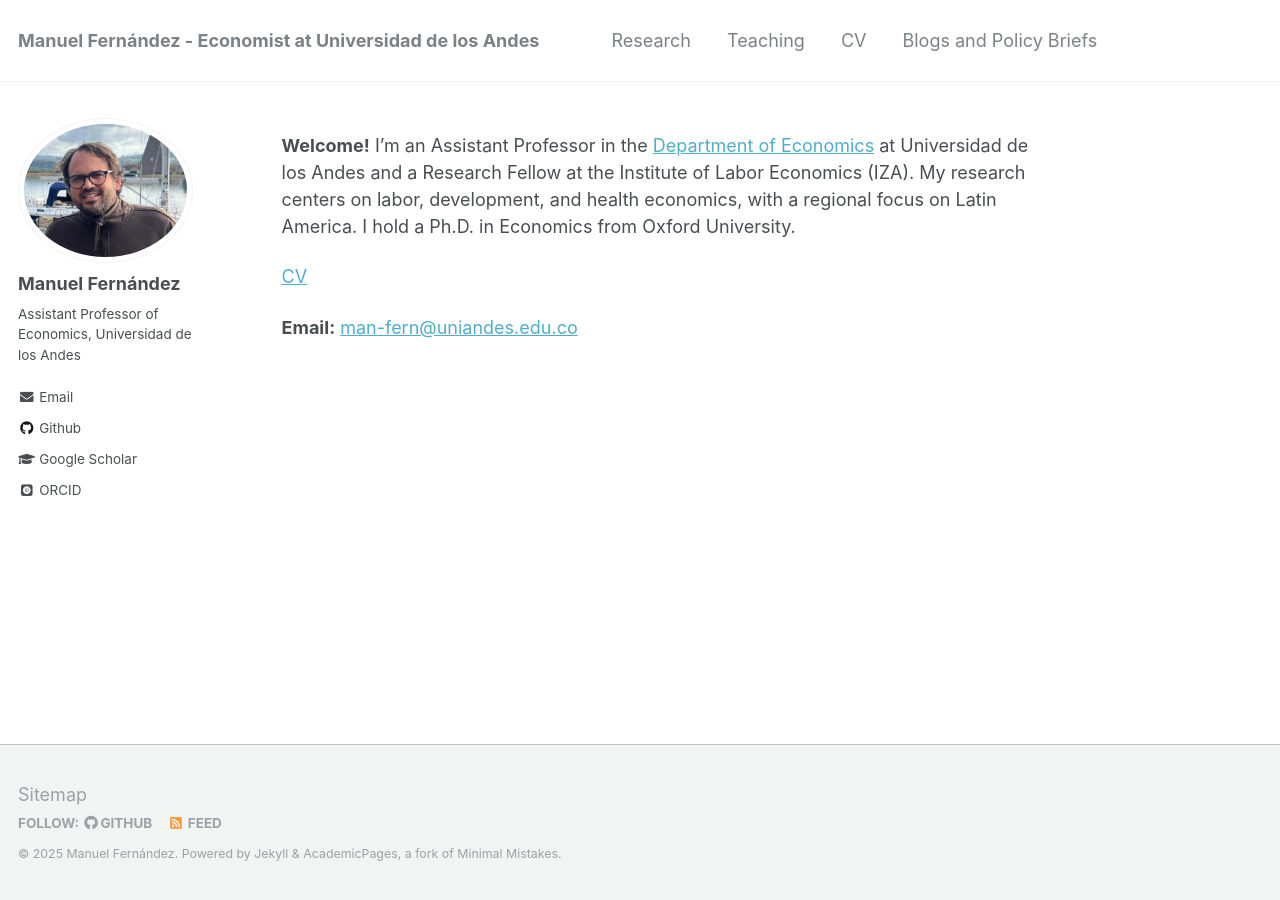
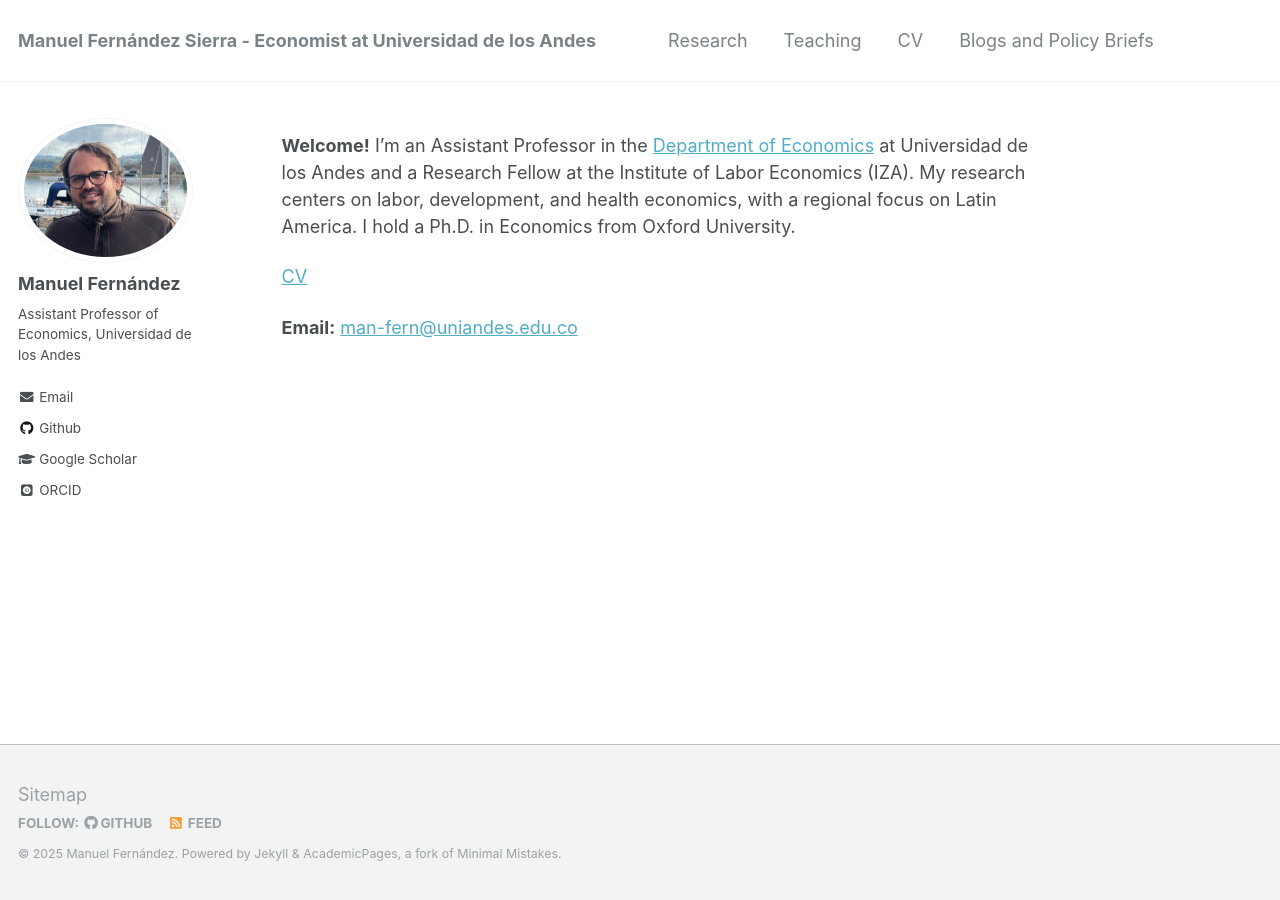
Before and after one commit to man-fern/man-fern.github.io, a Jekyll site: the page built from _pages/about.md, in a window 1280 px wide. Built offline with Jekyll 4.4.1, drawn with Linux system fonts in a browser that asks for light colours; some web fonts are replaced; some of the changed lines change nothing that is shown.

Commit message:
Improve metadata

```diff
--- a/_config.yml
+++ b/_config.yml
@@ -7,10 +7,10 @@
 
 # Site Settings
 locale                   : "en-US"
-title                    : "Manuel Fernández - Economist at Universidad de los Andes"
+title                    : "Manuel Fernández Sierra - Economist at Universidad de los Andes"
 title_separator          : "-"
 name                     : &name "Manuel Fernández"
-description              : &description "Assistant Professor of Economics, Universidad de los Andes"
+description              : &description "Official website of Manuel Fernández Sierra, Assistant Professor of Economics at Universidad de los Andes and Research Fellow at IZA, specializing in labor and health economics in Latin America."
 url                      : https://man-fern.github.io/ # the base hostname & protocol for your site e.g. "https://mmistakes.github.io"
 baseurl                  : "" # the subpath of your site, e.g. "/blog"
 repository               : ""
```
